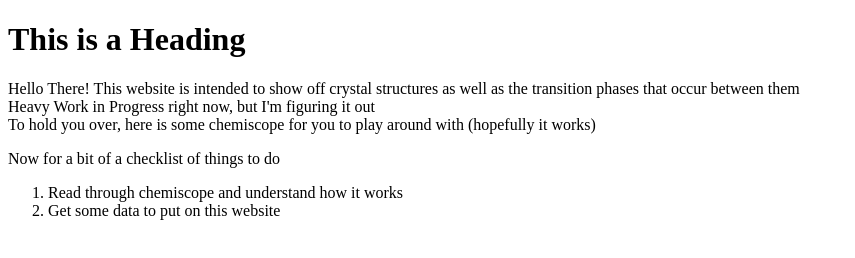
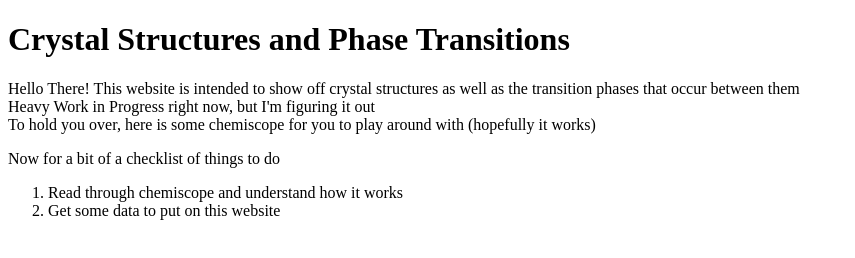
Before and after one commit to Swordman51/Crystal_Structure_Viewer, a plain HTML site: page index.html in a window 1280 px wide. Shown: the whole page, without its empty margins (0-855 px from the left). Drawn offline with Linux system fonts and the light colour scheme.

Commit message:
changed header

```diff
--- a/index.html
+++ b/index.html
@@ -5,7 +5,7 @@
 </head>
 <body>
 
-<h1>This is a Heading</h1>
+<h1>Crystal Structures and Phase Transitions</h1>
 <p>Hello There!
     This website is intended to show off crystal structures as well as the transition phases that occur between them<br>
     Heavy Work in Progress right now, but I'm figuring it out<br>
```
